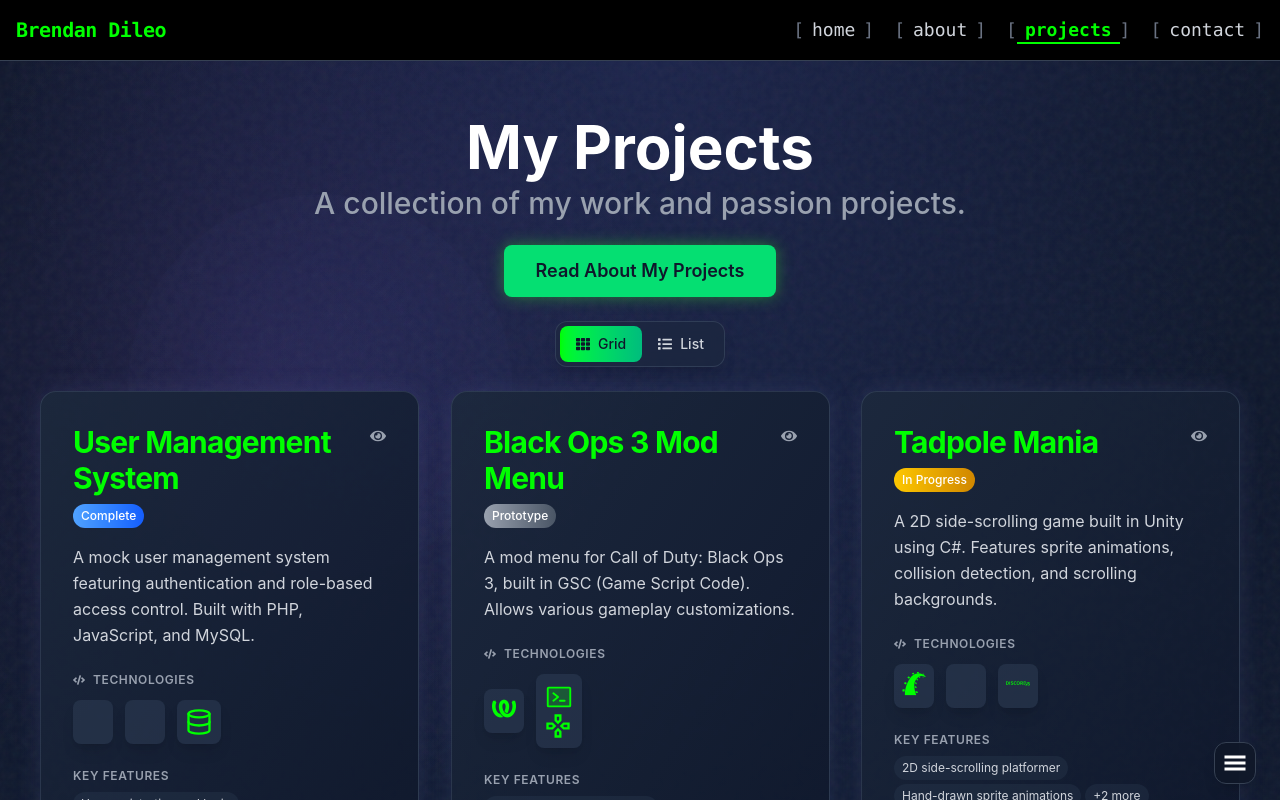
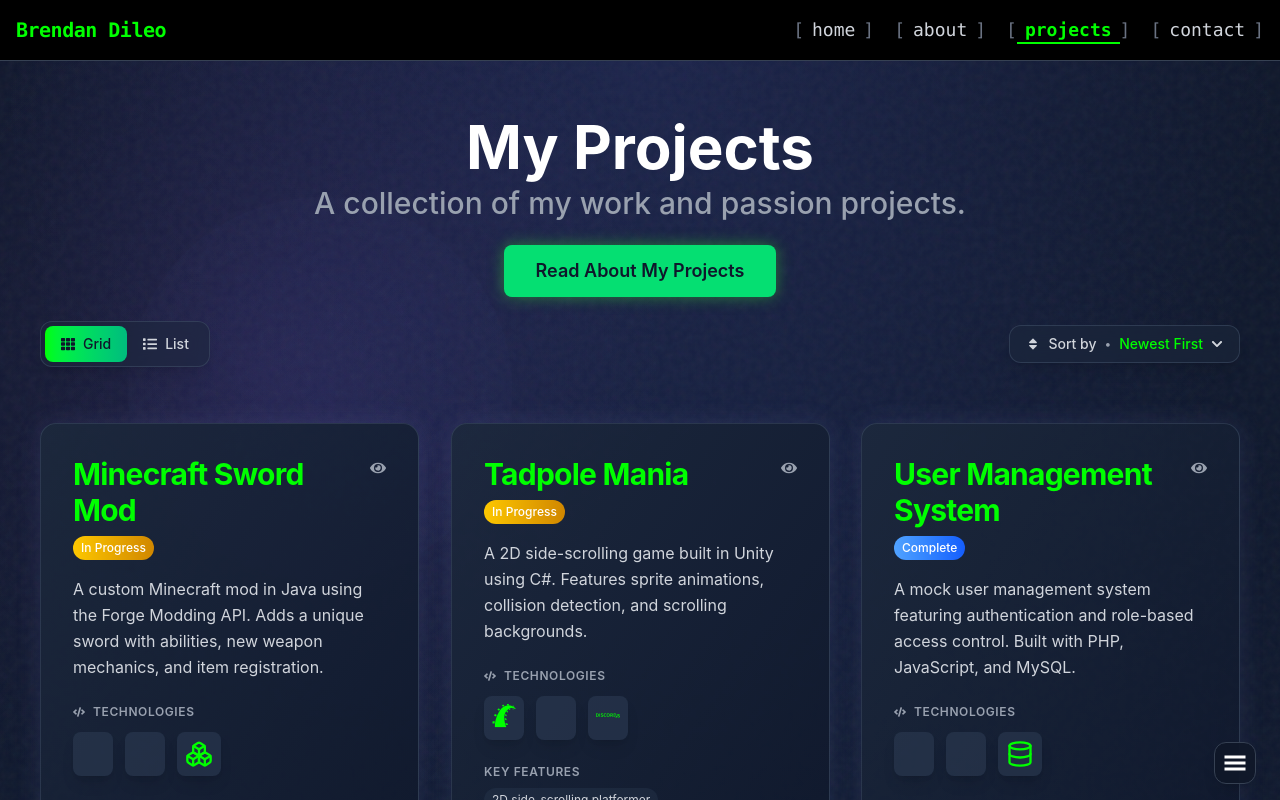
Before and after one commit to brendanddev/brendans-website, a React (Vite) app in the folder frontend/: page /projects in a window 1280 px wide. Shown: the top 800 px of the page. Built offline with nearby package versions, Linux system fonts and the light colour scheme.

Commit message:
Update projects grid to seperate handler functions and use sorting component

```diff
--- a/frontend/src/components/Projects/ProjectsGrid.jsx
+++ b/frontend/src/components/Projects/ProjectsGrid.jsx
@@ -6,18 +6,16 @@
  * A responsive grid layout that displays the project cards with optimized animations
  */
 
-import { useState } from "react";
 import ProjectCard from "./ProjectCard";
 import ProjectModal from "./ProjectModal";
 import ViewModeToggle from "./ViewModeToggle";
-import projectData from "../../data/projectData";
+import SortMenu from "./SortMenu";
 import useProjectHandlers from "../../hooks/useProjectHandlers.js";
 
 import { projectGridVariants, projectCardItemVariants } from "../../utils/variants/cards.js";
 import { motion } from "framer-motion";
 
 const ProjectsGrid = () => {
-
   // Custom hook to manage project modal state and handlers
   const {
     selectedProject,
@@ -25,24 +23,34 @@ const ProjectsGrid = () => {
     currentIndex,
     isAutoPlaying,
     viewMode,
-    setViewMode,
+    sortBy,
+    sortedProjects,
     handleProjectClick,
     handleCloseModal,
     handleProjectSelect,
     handleNext,
     handlePrev,
     handleToggleAutoPlay,
-    handleViewModeChange
+    handleViewModeChange,
+    handleSortChange
   } = useProjectHandlers();
 
   return (
     <>
+      {/* Controls Section */}
+      <div className="flex flex-col sm:flex-row items-center justify-between gap-4 mb-8 px-4 md:px-6">
+        {/* View Mode Toggle */}
+        <ViewModeToggle
+          viewMode={viewMode}
+          onViewModeChange={handleViewModeChange}
+        />
 
-      {/* View Mode Toggle */}
-      <ViewModeToggle
-        viewMode={viewMode}
-        onViewModeChange={handleViewModeChange}
-      />
+        {/* Sort Menu */}
+        <SortMenu
+          sortBy={sortBy}
+          onSortChange={handleSortChange}
+        />
+      </div>
 
       <motion.div
         className={`
@@ -61,7 +69,7 @@ const ProjectsGrid = () => {
       >
 
         {/* Maps each project to a card component */}
-        {projectData.map((project, index) => (
+        {sortedProjects.map((project, index) => (
           <motion.div
             key={project.title}
             variants={projectCardItemVariants}
```
